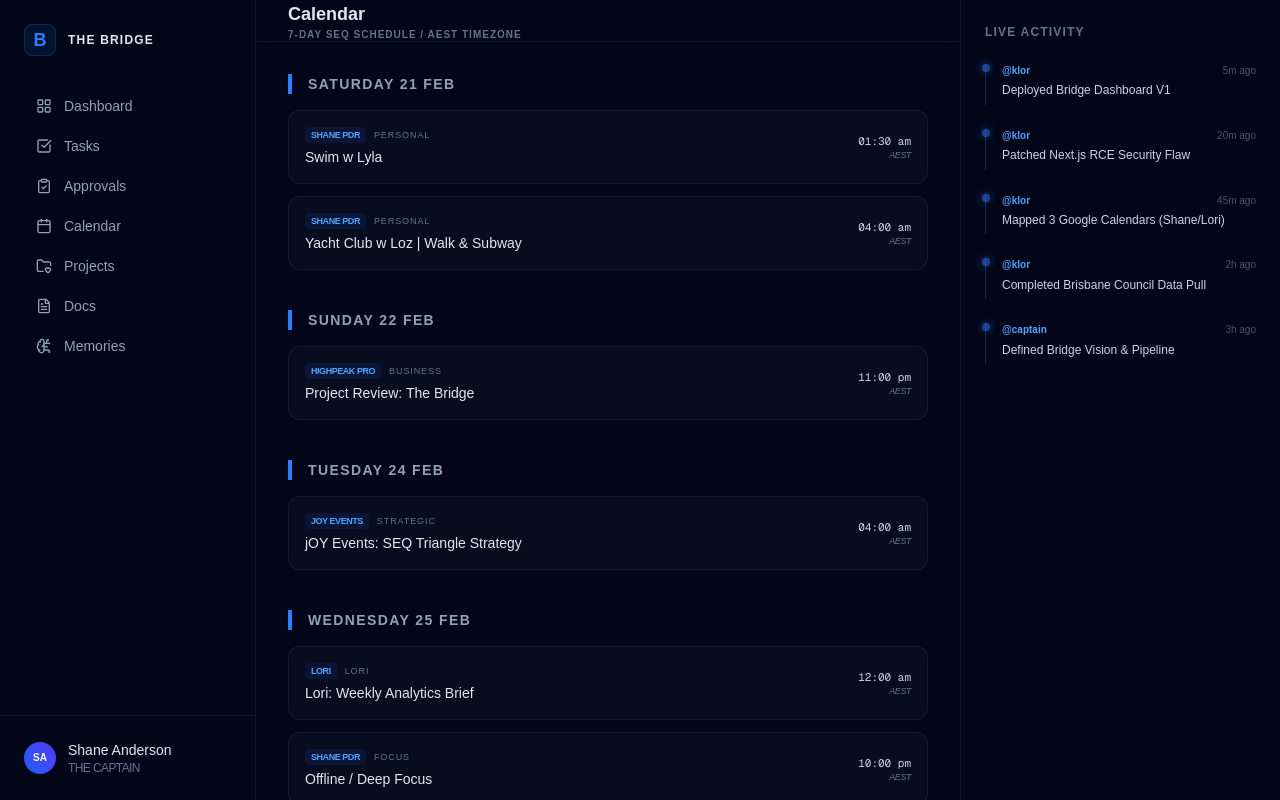
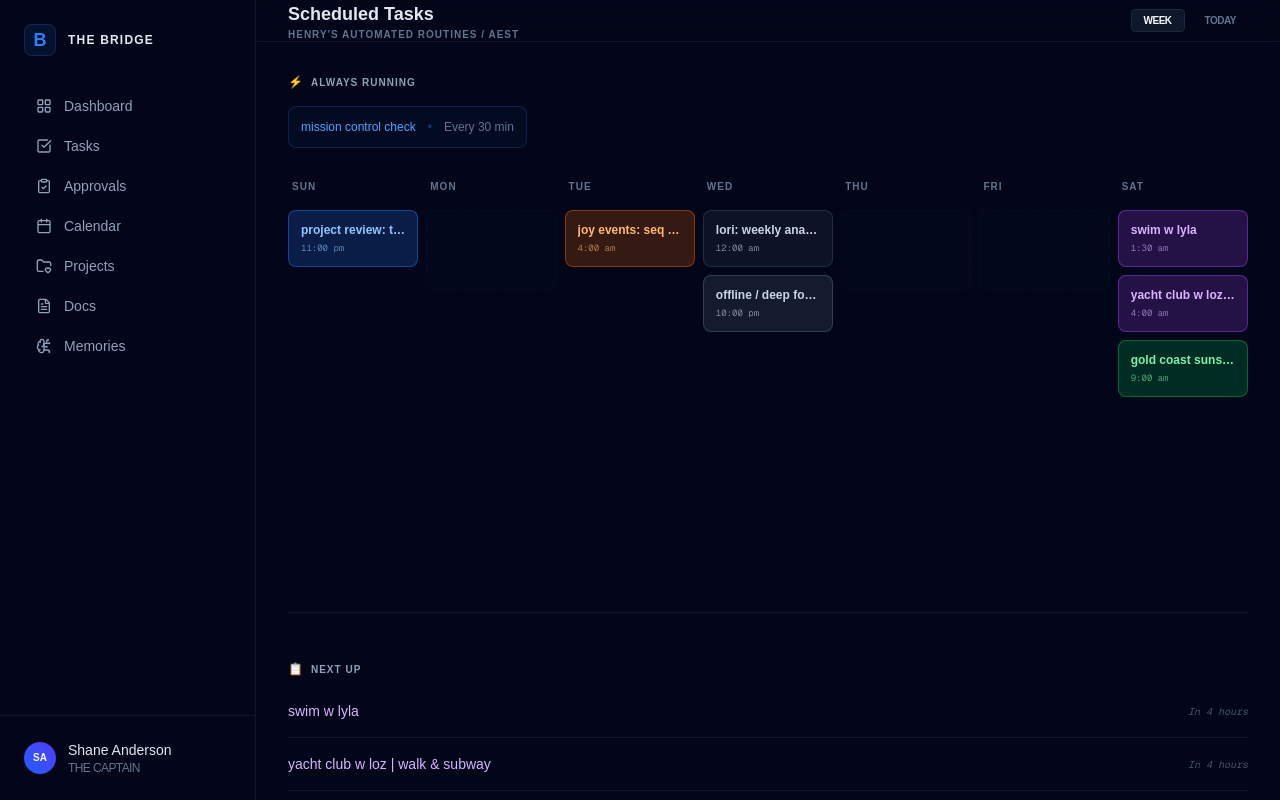
Before and after one commit to shaneHighPeek/the-bridge, a Next.js app: page /calendar in a window 1280 px wide. Built offline with nearby package versions, Linux system fonts and the light colour scheme.

Commit message:
Bridge V6: Re-engineered Calendar to 7-Day Grid View (Google Style) with color-coded layers and removed Live Activity feed

```diff
--- a/src/app/calendar/page.tsx
+++ b/src/app/calendar/page.tsx
@@ -2,11 +2,12 @@
 
 import React, { useEffect, useState } from 'react';
 import Sidebar from '@/components/layout/Sidebar';
-import ActivityFeed from '@/components/dashboard/ActivityFeed';
 
 export default function CalendarPage() {
   const [events, setEvents] = useState<any[]>([]);
   const [loading, setLoading] = useState(true);
+
+  const daysOfWeek = ['Sun', 'Mon', 'Tue', 'Wed', 'Thu', 'Fri', 'Sat'];
 
   useEffect(() => {
     async function fetchCalendar() {
@@ -23,18 +24,28 @@ export default function CalendarPage() {
     fetchCalendar();
   }, []);
 
-  // Group events by day for the 7-day view
-  const groupEventsByDay = () => {
-    const days: { [key: string]: any[] } = {};
-    events.forEach(event => {
-      const dateKey = new Date(event.start).toLocaleDateString('en-AU', { weekday: 'long', day: 'numeric', month: 'short' });
-      if (!days[dateKey]) days[dateKey] = [];
-      days[dateKey].push(event);
+  const getDayEvents = (dayIndex: number) => {
+    // Current week logic
+    const today = new Date();
+    const startOfWeek = new Date(today);
+    startOfWeek.setDate(today.getDate() - today.getDay());
+
+    return events.filter(event => {
+      const eventDate = new Date(event.start);
+      return eventDate.getDay() === dayIndex;
     });
-    return days;
   };
 
-  const groupedEvents = groupEventsByDay();
+  const getVibeColor = (type: string) => {
+    switch (type?.toLowerCase()) {
+      case 'personal': return 'bg-purple-500/20 border-purple-500/40 text-purple-300';
+      case 'business': return 'bg-blue-500/20 border-blue-500/40 text-blue-300';
+      case 'strategic': return 'bg-orange-500/20 border-orange-500/40 text-orange-300';
+      case 'focus': return 'bg-slate-500/20 border-slate-500/40 text-slate-300';
+      case 'regional': return 'bg-green-500/20 border-green-500/40 text-green-300';
+      default: return 'bg-slate-800/40 border-slate-700/60 text-slate-300';
+    }
+  };
 
   return (
     <div className="flex h-screen bg-slate-950 text-slate-50 overflow-hidden text-xs">
@@ -42,52 +53,70 @@ export default function CalendarPage() {
       <main className="flex-1 flex flex-col min-w-0 bg-slate-950 overflow-y-auto pt-16 lg:pt-0">
         <header className="h-16 border-b border-slate-900 px-4 md:px-8 flex items-center justify-between bg-slate-950/50 backdrop-blur-sm sticky top-0 z-10">
           <div className="pl-12 lg:pl-0">
-            <h1 className="text-lg font-semibold text-slate-200">Calendar</h1>
-            <p className="text-[10px] text-slate-500 uppercase tracking-widest font-bold">7-Day SEQ Schedule / AEST Timezone</p>
+            <h1 className="text-lg font-semibold text-slate-200">Scheduled Tasks</h1>
+            <p className="text-[10px] text-slate-500 uppercase tracking-widest font-bold">Henry's Automated Routines / AEST</p>
+          </div>
+          <div className="flex gap-2">
+            <button className="px-3 py-1 bg-slate-900 border border-slate-800 rounded text-[10px] font-bold uppercase tracking-tighter">Week</button>
+            <button className="px-3 py-1 text-slate-500 text-[10px] font-bold uppercase tracking-tighter hover:text-slate-300">Today</button>
           </div>
         </header>
 
-        <div className="p-4 md:p-8 space-y-10 max-w-5xl">
-          {loading ? (
-            <div className="text-center py-20 space-y-4">
-              <div className="w-12 h-12 bg-blue-500/10 rounded-full flex items-center justify-center mx-auto border border-blue-500/20 text-blue-500">
-                <span className="animate-pulse text-2xl">📅</span>
+        <div className="p-4 md:p-8 space-y-8 max-w-[1600px] mx-auto w-full">
+          {/* Always Running Section */}
+          <section className="space-y-4">
+             <div className="flex items-center gap-2 text-slate-400">
+               <span className="text-blue-500 text-xs">⚡</span>
+               <h2 className="text-[10px] font-bold uppercase tracking-widest">Always Running</h2>
              </div>
-              <h2 className="text-slate-200 font-medium">Syncing Triangle Schedule...</h2>
+             <div className="bg-blue-500/5 border border-blue-500/20 p-3 rounded-lg inline-flex items-center gap-3">
+                <span className="text-blue-400 font-medium">mission control check</span>
+                <span className="text-blue-500/40">•</span>
+                <span className="text-slate-500">Every 30 min</span>
              </div>
-          ) : (
-            Object.keys(groupedEvents).map(day => (
-              <section key={day} className="space-y-4">
-                <h2 className="text-sm font-bold border-l-4 border-blue-500 pl-4 uppercase tracking-widest text-slate-400">{day}</h2>
-                <div className="grid gap-3">
-                  {groupedEvents[day].map(event => (
-                    <div key={event.id} className="bg-slate-900/40 border border-slate-800/60 p-4 rounded-xl flex items-center justify-between hover:border-slate-700 transition-colors group">
-                      <div className="space-y-1">
-                        <div className="flex items-center gap-2">
-                          <span className="text-[9px] font-bold text-blue-400 uppercase tracking-tighter bg-blue-900/20 px-1.5 py-0.5 rounded">
-                            {event.calendar}
+          </section>
+
+          {/* 7-Day Grid */}
+          <div className="grid grid-cols-2 md:grid-cols-4 lg:grid-cols-7 gap-2 min-h-[400px]">
+            {daysOfWeek.map((day, idx) => (
+              <div key={day} className="flex flex-col gap-2">
+                <h3 className="text-[10px] font-bold text-slate-500 uppercase tracking-widest mb-2 px-1">{day}</h3>
+                <div className="flex-1 space-y-2">
+                  {getDayEvents(idx).map((event: any) => (
+                    <div key={event.id} className={`p-3 rounded-lg border flex flex-col gap-1 ${getVibeColor(event.type)}`}>
+                      <span className="font-bold truncate leading-tight">{event.summary.toLowerCase()}</span>
+                      <span className="text-[9px] opacity-60 font-mono">
+                        {new Date(event.start).toLocaleTimeString('en-AU', { hour: 'numeric', minute: '2-digit', hour12: true }).toLowerCase()}
                       </span>
-                          <span className="text-[9px] font-medium text-slate-500 uppercase tracking-widest">{event.type}</span>
                     </div>
-                        <h3 className="text-sm font-medium text-slate-200 group-hover:text-blue-400 transition-colors">{event.summary}</h3>
-                      </div>
-                      <div className="text-right flex-shrink-0">
-                        <p className="text-[11px] text-slate-300 font-mono">
-                          {new Date(event.start).toLocaleTimeString('en-AU', { hour: '2-digit', minute: '2-digit', hour12: true })}
-                        </p>
-                        <p className="text-[9px] text-slate-500 uppercase tracking-tighter italic">AEST</p>
+                  ))}
+                  {getDayEvents(idx).length === 0 && (
+                    <div className="h-20 border border-slate-900/50 border-dashed rounded-lg bg-slate-900/10"></div>
+                  )}
                 </div>
               </div>
             ))}
           </div>
+
+          {/* Next Up List */}
+          <section className="space-y-6 pt-12 border-t border-slate-900">
+            <div className="flex items-center gap-2 text-slate-400">
+               <span className="text-xs">📋</span>
+               <h2 className="text-[10px] font-bold uppercase tracking-widest">Next Up</h2>
+             </div>
+             <div className="space-y-4">
+               {events.slice(0, 5).map(event => (
+                 <div key={event.id} className="flex justify-between items-center group cursor-pointer border-b border-slate-900 pb-4">
+                   <span className={`text-sm font-medium transition-colors ${getVibeColor(event.type).split(' ')[2]}`}>
+                     {event.summary.toLowerCase()}
+                   </span>
+                   <span className="text-[10px] text-slate-600 font-mono group-hover:text-slate-400 transition-colors italic">In 4 hours</span>
+                 </div>
+               ))}
+             </div>
           </section>
-            ))
-          )}
         </div>
       </main>
-      <div className="hidden xl:block">
-        <ActivityFeed />
-      </div>
     </div>
   );
 }
```
Lines whose indentation alone changed are shown as unchanged.
